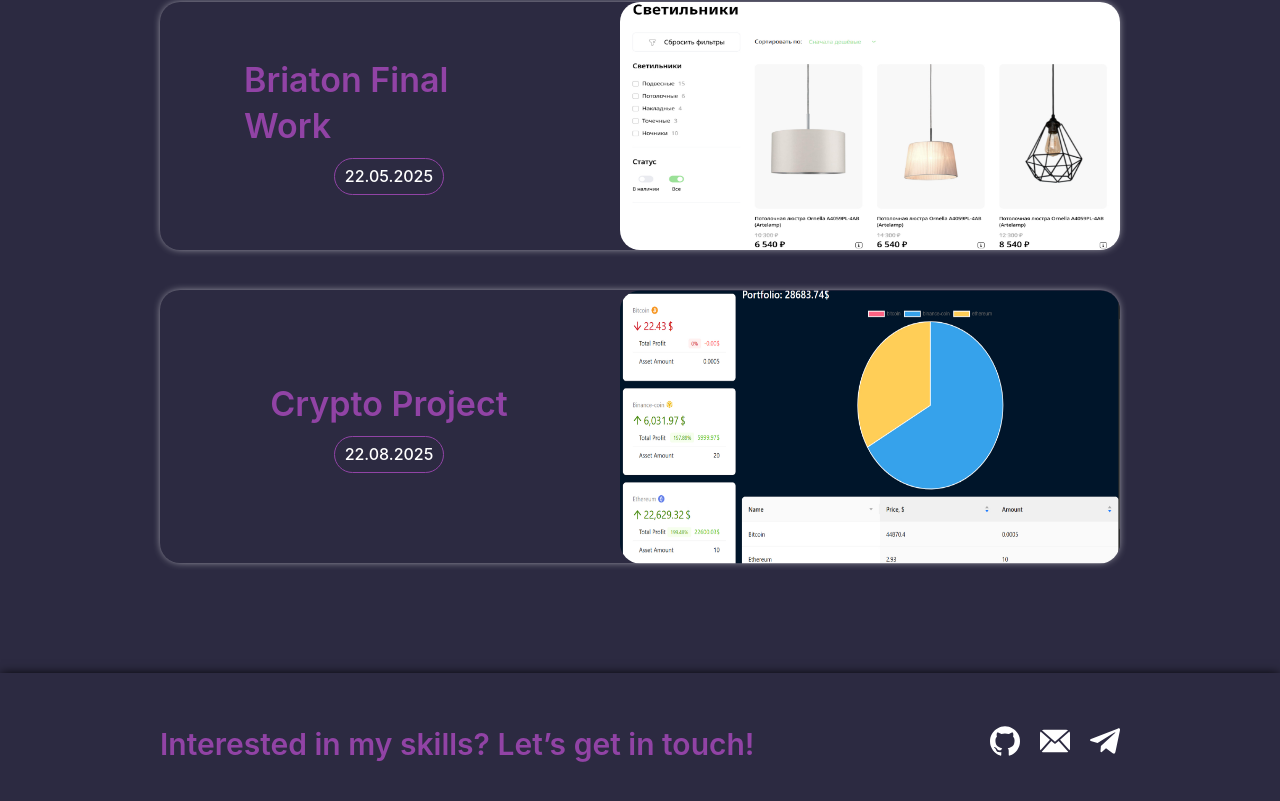
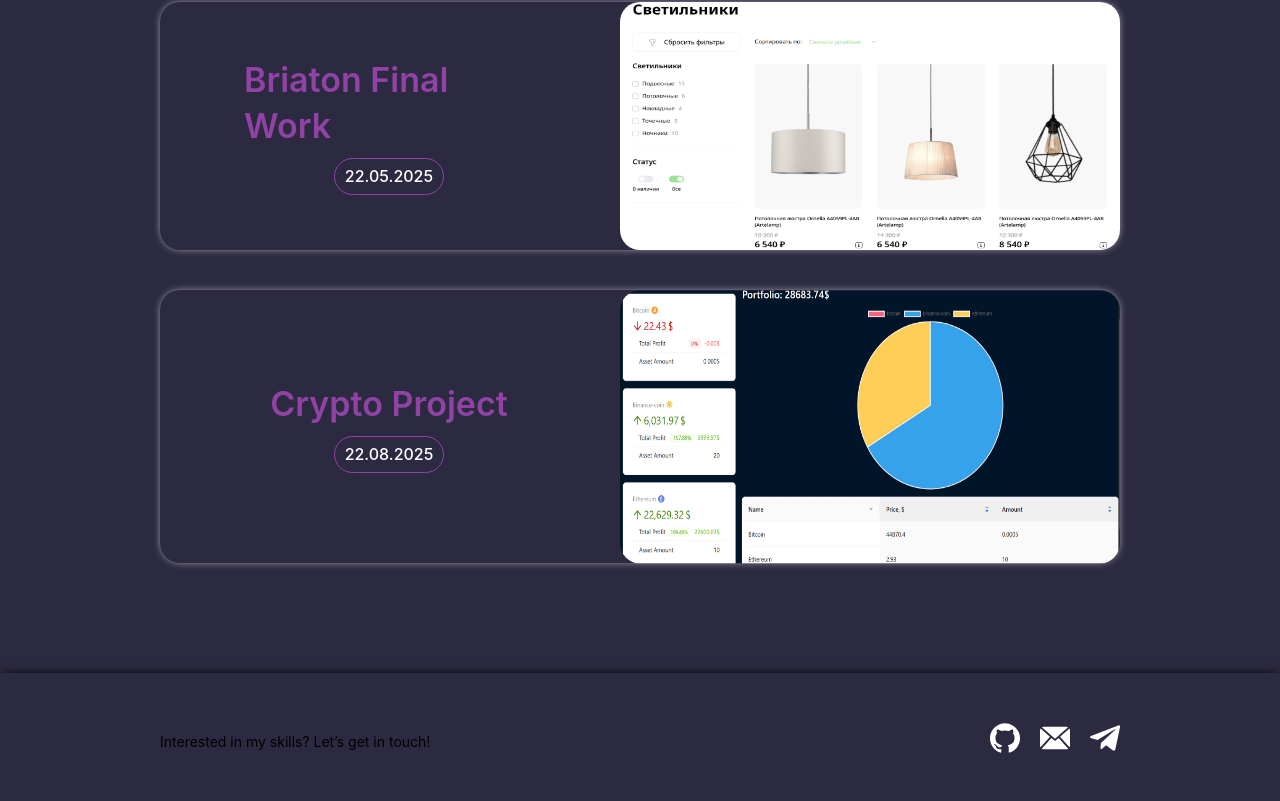
Before and after one commit to HELLRAID-cmd/Portfolio, a React (Vite) app in the folder client/: page / in a window 1280 px wide. Shown: the part 1419-2220 px from the top of the page. Built offline with nearby package versions, Linux system fonts and the light colour scheme; no server answers.

Commit message:
Сделал через тег

```diff
--- a/client/src/Components/Footer/Footer.tsx
+++ b/client/src/Components/Footer/Footer.tsx
@@ -6,9 +6,7 @@ export const Footer = () => {
     <footer className="footer" id="contacts">
       <div className="container">
         <div className="footer__wrapper">
-            <Typography.Title level={4} className="footer__title">
-              Interested in my skills? Let’s get in touch!
-            </Typography.Title>
+          <h4 className="footer__title">Interested in my skills? Let’s get in touch!</h4>
           <div className="footer__social">
             <ul className="footer__social-list">
               <li className="footer__social-item">
```
